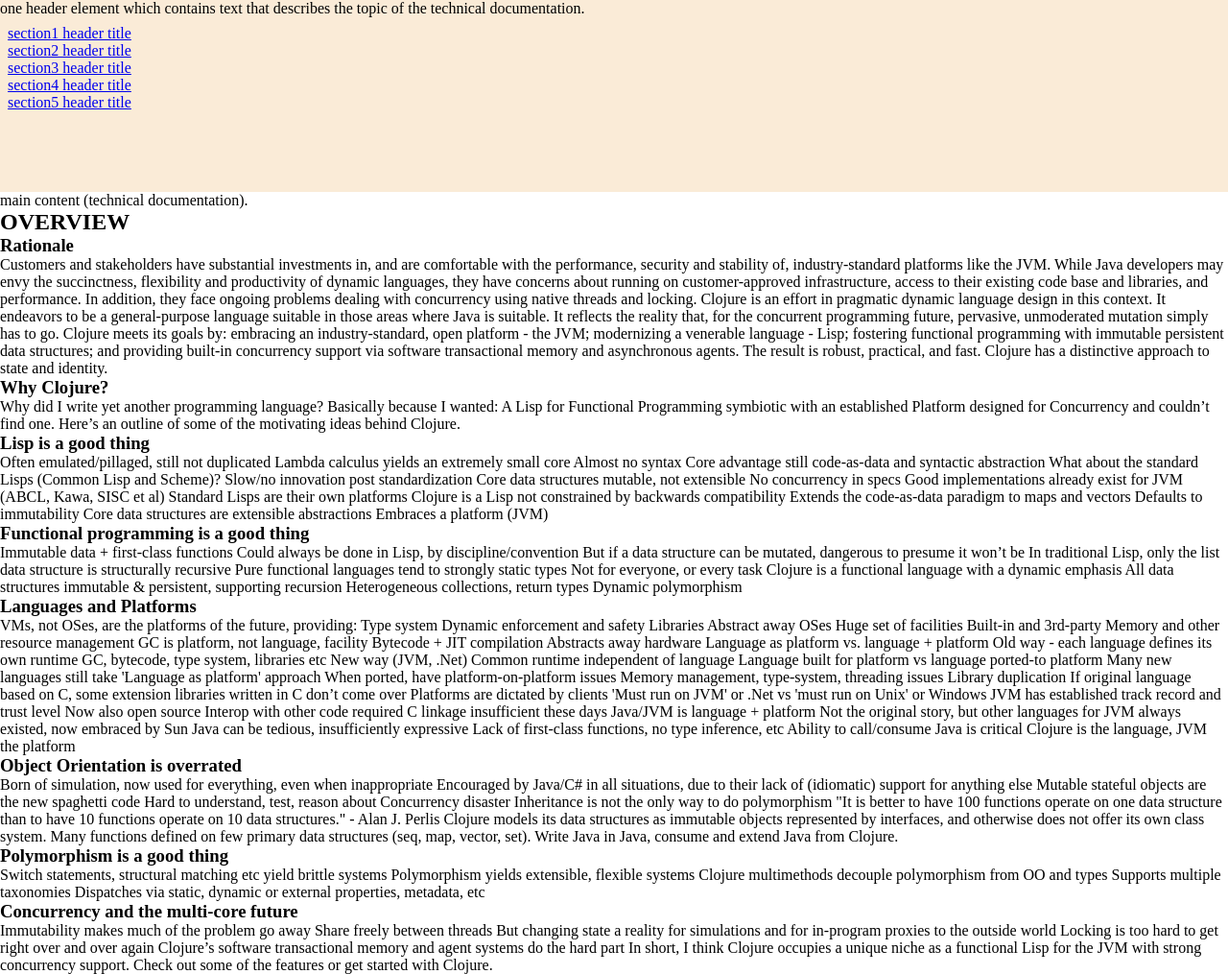
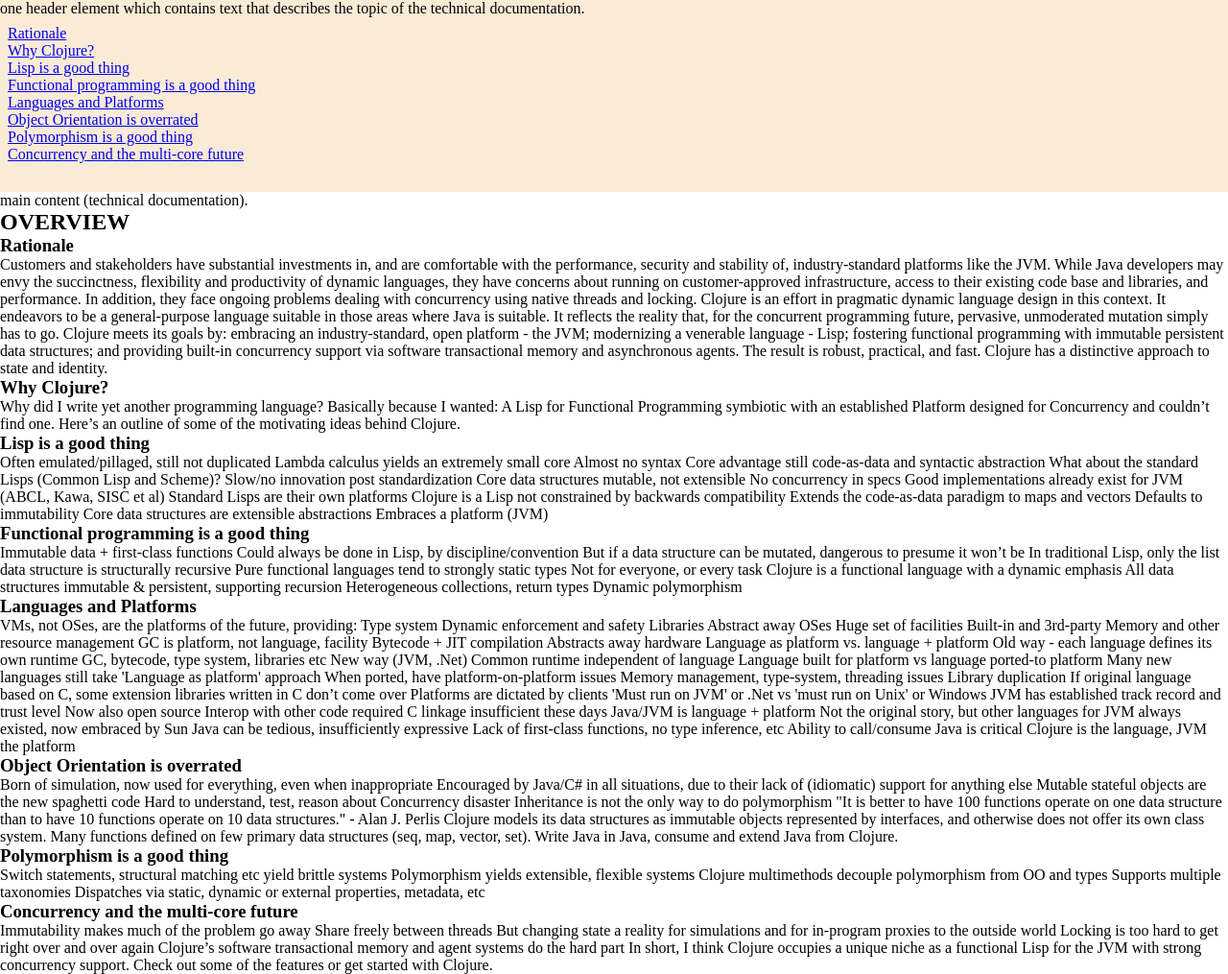
Before and after one commit to PaolaDMadd/FreeCodeCamp_Projects, a plain HTML site: page Technical Documentation Page/index.html in a window 1280 px wide. Shown: the whole page at 96% size. Drawn offline with Linux system fonts and the light colour scheme; some icons are missing.

Commit message:
added more content

```diff
--- a/Technical Documentation Page/index.html
+++ b/Technical Documentation Page/index.html
@@ -15,11 +15,14 @@
     <span class="iconify" data-icon="logos-clojure" data-inline="false"></span>
     <header><p> one header element which contains text that describes the topic of the technical documentation.</p> </header>
     <ul id="link-container">
-        <li> <a class="nav-link" href="#">section1 header title</a></li>
-        <li> <a class="nav-link" href="#">section2 header title</a></li>
-        <li> <a class="nav-link" href="#">section3 header title</a></li>
-        <li> <a class="nav-link" href="#">section4 header title</a></li>
-        <li> <a class="nav-link" href="#">section5 header title</a></li>
+        <li> <a class="nav-link" href="#main-doc">Rationale</a></li>
+        <li> <a class="nav-link" href="#Why_clojure">Why Clojure?</a></li>
+        <li> <a class="nav-link" href="#Lisp_is_a_good_thing">Lisp is a good thing</a></li>
+        <li> <a class="nav-link" href="#Functional_programming_is_a_good_thing">Functional programming is a good thing</a></li>
+        <li> <a class="nav-link" href="#Languages_and_Platforms">Languages and Platforms</a></li>
+        <li> <a class="nav-link" href="#Object_Orientation_is_overrated">Object Orientation is overrated</a></li>
+        <li> <a class="nav-link" href="#Polymorphism_is_a_good_thing">Polymorphism is a good thing</a></li>
+        <li> <a class="nav-link" href="#Concurrency_and_the_multi-core_future">Concurrency and the multi-core future</a></li>
     </ul>
 </nav>
 
@@ -38,7 +41,7 @@
 
 <body>
 
-    <main id="main-doc"> <p> main content (technical documentation).</p>
+    <main id="main-doc"> <p> main content (technical documentation).</p><h2>OVERVIEW</h2>
         <!--  There should be a minimum of 5. and an id that corresponds with the text of each header contained within it -->
         <!-- use underscore (e.g. The section that contains the header "JavaScript and Java" should have a corresponding id="JavaScript_and_Java"). -->
         <!-- User Story #5: The .main-section elements should contain at least 10 p elements total (not each).
@@ -46,7 +49,7 @@
         User Story #7: The .main-section elements should contain at least 5 li items total (not each). -->
 
 
-        <h2>OVERVIEW</h2>
+
         <h3>Rationale</h3>
         <p> Customers and stakeholders have substantial investments in, and are comfortable with the performance, security and stability of, industry-standard platforms like the JVM. While Java developers may envy the succinctness, flexibility and productivity of dynamic languages, they have concerns about running on customer-approved infrastructure, access to their existing code base and libraries, and performance. In addition, they face ongoing problems dealing with concurrency using native threads and locking. Clojure is an effort in pragmatic dynamic language design in this context. It endeavors to be a general-purpose language suitable in those areas where Java is suitable. It reflects the reality that, for the concurrent programming future, pervasive, unmoderated mutation simply has to go.
 
```
